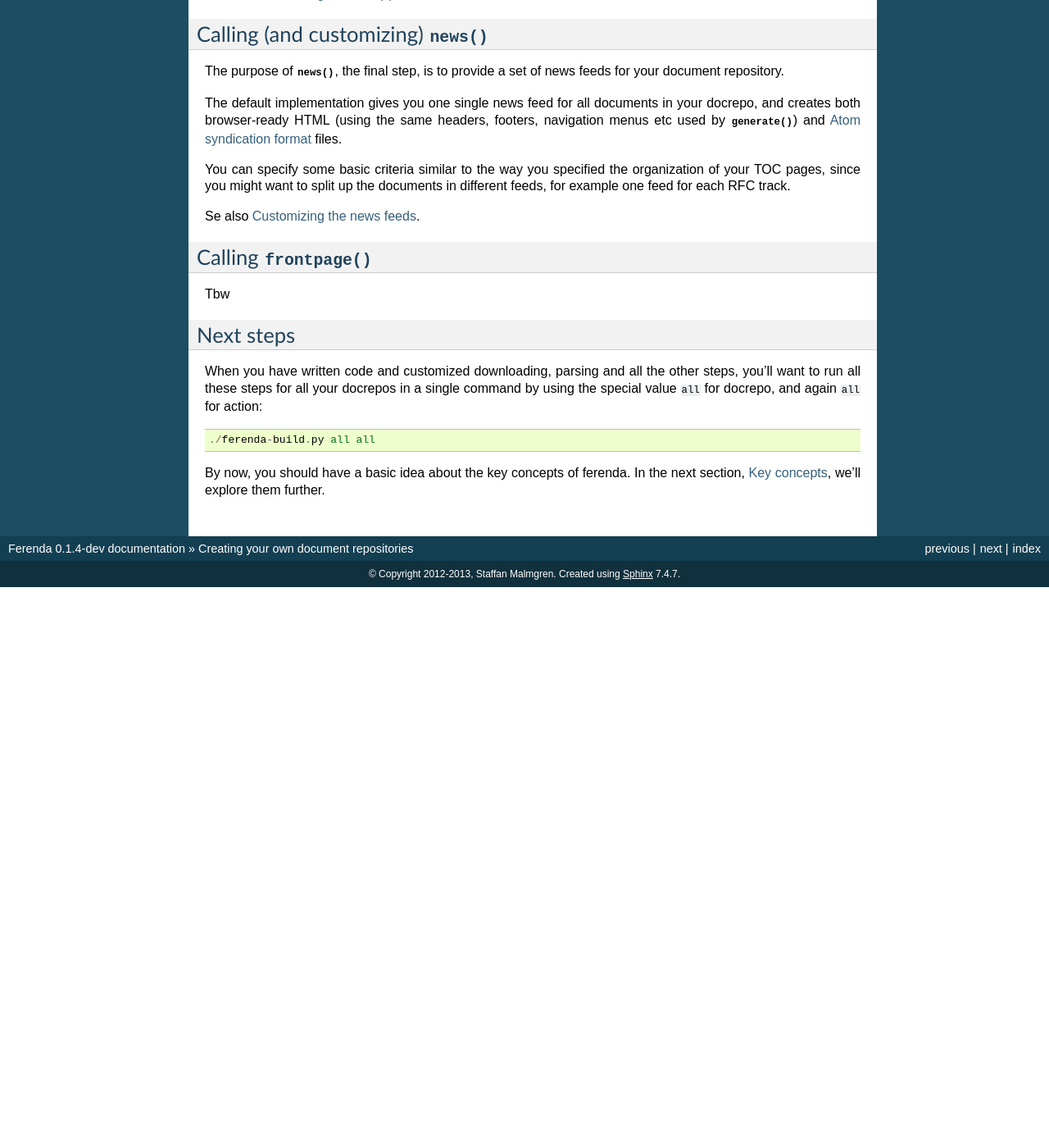
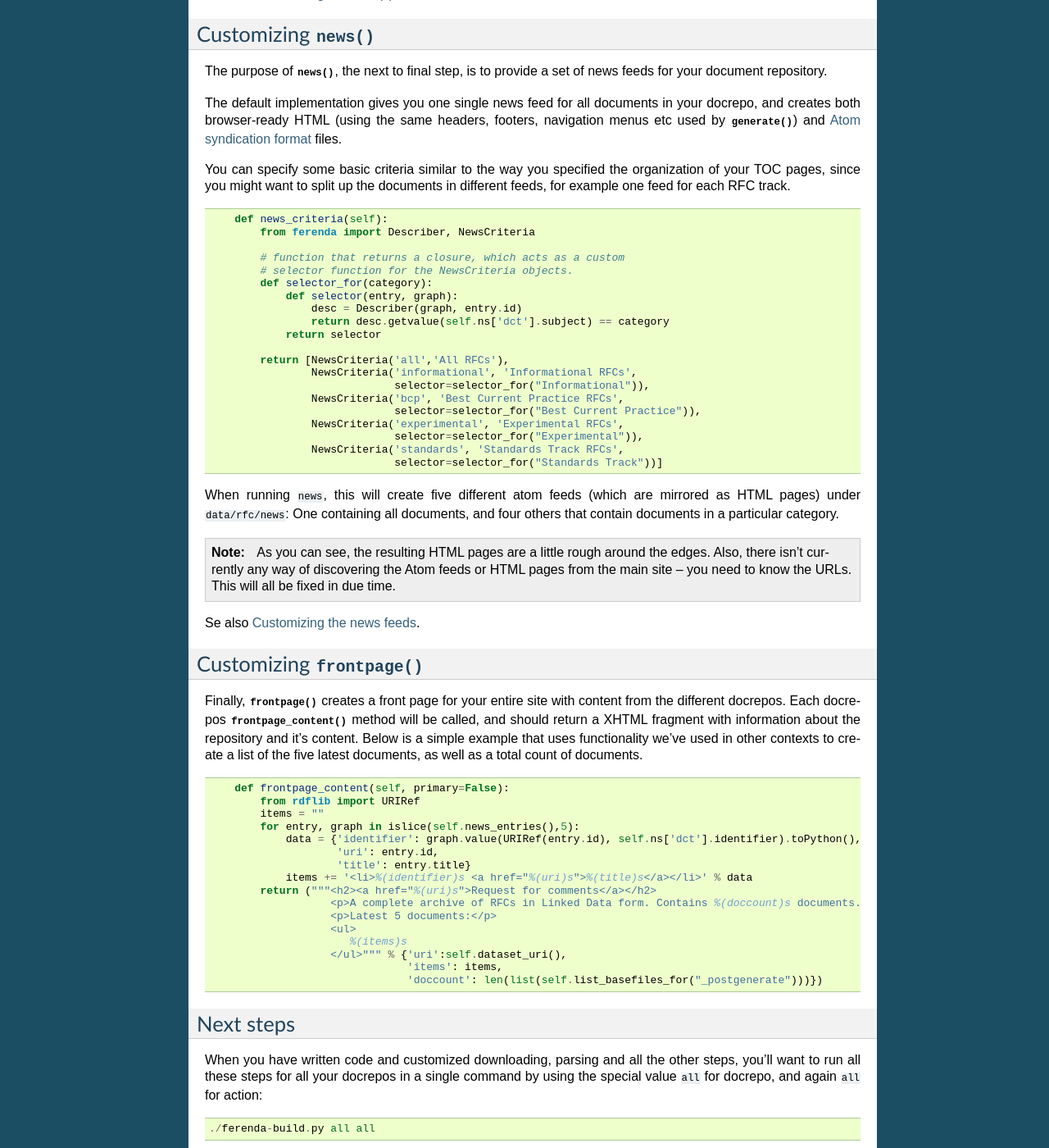
Before and after one commit to staffanm/ferenda, a Sphinx documentation site: the page built from doc/createdocrepos.rst, in a window 1280 px wide and 1400 px high, scrolled down 12580 px. Shown: the whole window at 82% size. Built offline with Sphinx 7.4.7, drawn with Linux system fonts in a browser that asks for light colours; before the commit the page ends 13296 px from its top, so only the background shows below that; some of the changed text lies outside the part shown.

Commit message:
finished news and frontpage parts of the tutorial

```diff
--- a/doc/createdocrepos.rst
+++ b/doc/createdocrepos.rst
@@ -381,7 +381,7 @@ should be stored::
   makeresources(myrepos,'mydata/myresources')
 
 
-Calling (and customizing) :meth:`~ferenda.DocumentRepository.generate`
+Customizing :meth:`~ferenda.DocumentRepository.generate`
 -------------------------------------------------------------------------
 
 The purpose of the
@@ -543,7 +543,7 @@ part of the document, independent of the nesting level.
    query and stylesheet.
 
 
-Calling (and customizing) :meth:`~ferenda.DocumentRepository.toc`
+Customizing :meth:`~ferenda.DocumentRepository.toc`
 --------------------------------------------------------------------
 
 The purpose of the :meth:`~ferenda.DocumentRepository.toc`
@@ -604,10 +604,10 @@ RFC number in this display. This is done by overriding
 
 Se also :doc:`toc`.
 
-Calling (and customizing) :meth:`~ferenda.DocumentRepository.news`
+Customizing :meth:`~ferenda.DocumentRepository.news`
 ---------------------------------------------------------------------
 The purpose of :meth:`~ferenda.DocumentRepository.news`,
-the final step, is to provide a set of news feeds for your document
+the next to final step, is to provide a set of news feeds for your document
 repository.
 
 The default implementation gives you one single news feed for all
@@ -621,12 +621,38 @@ the organization of your TOC pages, since you might want to split up
 the documents in different feeds, for example one feed for each RFC
 track.
 
+.. literalinclude:: rfcs.py
+   :start-after: # begin news_criteria
+   :end-before: # end news_criteria
+
+When running ``news``, this will create five different atom feeds
+(which are mirrored as HTML pages) under ``data/rfc/news``: One
+containing all documents, and four others that contain documents in a
+particular category.
+
+.. note::
+
+   As you can see, the resulting HTML pages are a little rough around
+   the edges. Also, there isn't currently any way of discovering the
+   Atom feeds or HTML pages from the main site -- you need to know the
+   URLs. This will all be fixed in due time.
+
 Se also :doc:`news`.
 
-Calling :func:`~ferenda.manager.frontpage`
+Customizing :func:`~ferenda.manager.frontpage`
 ----------------------------------------------
 
-Tbw
+Finally, :func:`~ferenda.manager.frontpage` creates a front page for
+your entire site with content from the different docrepos. Each
+docrepos :func:`~ferenda.DocumentRepository.frontpage_content` method
+will be called, and should return a XHTML fragment with information
+about the repository and it's content. Below is a simple example that
+uses functionality we've used in other contexts to create a list of
+the five latest documents, as well as a total count of documents.
+
+.. literalinclude:: rfcs.py
+   :start-after: # begin frontpage_content
+   :end-before: # end frontpage_content
 
 Next steps
 ----------
--- a/doc/rfcs.py
+++ b/doc/rfcs.py
@@ -34,8 +34,6 @@ class RFCs(DocumentRepository):
                 if not "Not Issued." in p: # Skip RFC known to not exist
                     basefile = str(int(p[:4]))  # eg. '0822' -> '822'
                     yield basefile
-
-
 # end download2
 
 # begin parse1
@@ -138,13 +136,15 @@ class RFCs(DocumentRepository):
         # locale to the "C" locale in order to be able to use strptime
         # with a string on the form "August 2013", even though the
         # system may use another locale.
-        with util.c_locale():
-            dt = datetime.strptime(re_date(header).group(0), "%B %Y")
-        pubdate = date(dt.year,dt.month,dt.day)
-        # Note that using some python types (cf. datetime.date)
-        # results in a datatyped RDF literal, ie in this case
-        #   <http://localhost:8000/res/rfc/6994> dct:issued "2013-08-01"^^xsd:date
-        desc.value(self.ns['dct'].issued, pubdate)
+        dt_match = re_date(header)
+        if dt_match:
+            with util.c_locale():
+                dt = datetime.strptime(re_date(header).group(0), "%B %Y")
+            pubdate = date(dt.year,dt.month,dt.day)
+            # Note that using some python types (cf. datetime.date)
+            # results in a datatyped RDF literal, ie in this case
+            #   <http://localhost:8000/res/rfc/6994> dct:issued "2013-08-01"^^xsd:date
+            desc.value(self.ns['dct'].issued, pubdate)
 
         # find any older RFCs that this document updates or obsoletes
         obsoletes = re.search("^Obsoletes: ([\d+, ]+)", header, re.MULTILINE)
@@ -189,7 +189,7 @@ class RFCs(DocumentRepository):
         # have dotted numbers, optionally with a trailing period, ie
         # '9.2.' or '11.3.1'
         def is_section(p):
-            return re.match(r"\d+\. +[A-Z]", p)
+            return re.match(r"\d+\.? +[A-Z]", p)
 
         def is_subsection(p):
             return re.match(r"\d+\.\d+\.? +[A-Z]", p)
@@ -233,7 +233,7 @@ class RFCs(DocumentRepository):
                 title, ordinal, identifier = split_sectionheader(para)
                 s = Subsubsection(title=title, ordinal=ordinal, identifier=identifier)
                 stack[3:] = [] # clear all but bottom three
-                stack[2].append(s) # add new subsubsection to current subsection
+                stack[-1].append(s) # add new subsubsection to current subsection
                 stack.append(s)
             elif is_heading(para):
                 stack[-1].append(Heading([para]))
@@ -329,18 +329,63 @@ class RFCs(DocumentRepository):
                 Link(row['title'],
                      uri=row['uri'])]
 # end toc_item
+
+# begin news_criteria
+    def news_criteria(self):
+        from ferenda import Describer, NewsCriteria
+
+        # function that returns a closure, which acts as a custom
+        # selector function for the NewsCriteria objects.
+        def selector_for(category):
+            def selector(entry, graph):
+                desc = Describer(graph, entry.id)
+                return desc.getvalue(self.ns['dct'].subject) == category
+            return selector
+
+        return [NewsCriteria('all','All RFCs'),
+                NewsCriteria('informational', 'Informational RFCs',
+                             selector=selector_for("Informational")),
+                NewsCriteria('bcp', 'Best Current Practice RFCs',
+                             selector=selector_for("Best Current Practice")),
+                NewsCriteria('experimental', 'Experimental RFCs',
+                             selector=selector_for("Experimental")),
+                NewsCriteria('standards', 'Standards Track RFCs',
+                             selector=selector_for("Standards Track"))]
+# end news_criteria
+
+# begin frontpage_content
+    def frontpage_content(self, primary=False):
+        from rdflib import URIRef
+        items = ""
+        for entry, graph in islice(self.news_entries(),5):
+            data = {'identifier': graph.value(URIRef(entry.id), self.ns['dct'].identifier).toPython(),
+                    'uri': entry.id,
+                    'title': entry.title}
+            items += '<li>%(identifier)s <a href="%(uri)s">%(title)s</a></li>' % data
+        return ("""<h2><a href="%(uri)s">Request for comments</a></h2>
+                   <p>A complete archive of RFCs in Linked Data form. Contains %(doccount)s documents.</p>
+                   <p>Latest 5 documents:</p>
+                   <ul>
+                      %(items)s
+                   </ul>""" % {'uri':self.dataset_uri(),
+                               'items': items,
+                               'doccount': len(list(self.list_basefiles_for("_postgenerate")))})
+# end frontpage_content
+
 if __name__ == '__main__':
     from ferenda import manager, LayeredConfig
     manager.setup_logger("DEBUG")
-    d = RFCs(downloadmax=10, force=True, staticsite=True)
-#    # d.download()
-#    for basefile in d.list_basefiles_for("parse"):
-#        d.parse(basefile)
-#    RFCs.setup("relate", LayeredConfig(d.get_default_options()))
-#    for basefile in d.list_basefiles_for("relate"):
-#        d.relate(basefile)
-#    RFCs.teardown("relate", LayeredConfig(d.get_default_options()))
-#    manager.makeresources([d])
-#    for basefile in d.list_basefiles_for("generate"):
-#    d.generate("6998")
+    d = RFCs(downloadmax=100)
+    #d.download()
+    #for basefile in d.list_basefiles_for("parse"):
+    #    d.parse(basefile)
+    #RFCs.setup("relate", LayeredConfig(d.get_default_options()))
+    #for basefile in d.list_basefiles_for("relate"):
+    #    d.relate(basefile)
+    #RFCs.teardown("relate", LayeredConfig(d.get_default_options()))
+    manager.makeresources([d])
+    for basefile in d.list_basefiles_for("generate"):
+        d.generate(basefile)
     d.toc()
+    d.news()
+    manager.frontpage([d])
```
Also changed, not shown: 3 other files.
